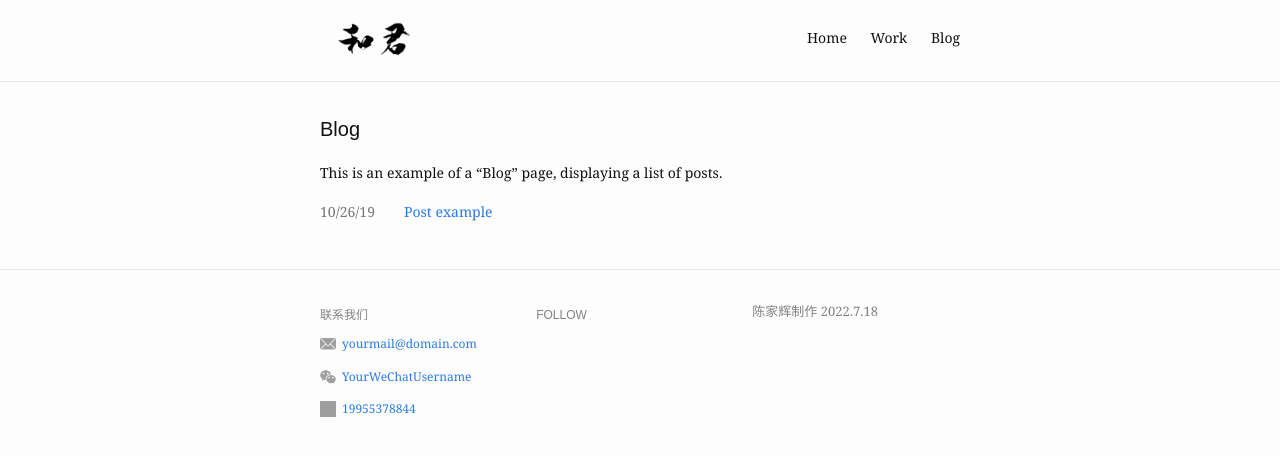
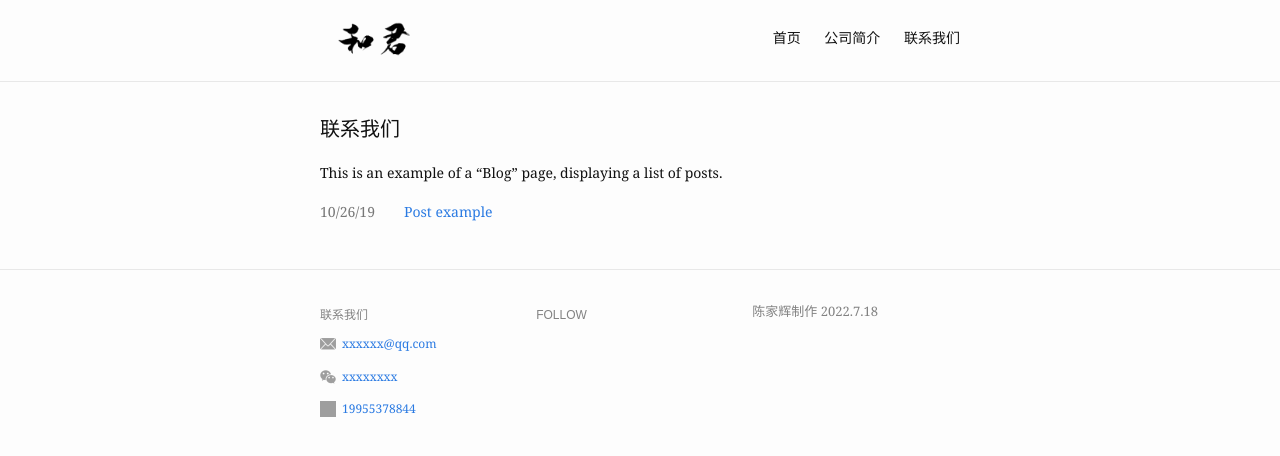
Before and after one commit to 321324533/jekyll, a Jekyll site: the page built from 联系我们.md, in a window 1280 px wide. Shown: the top 456 px of the page. Built offline with Jekyll 4.4.1, drawn with Linux system fonts in a browser that asks for light colours.

Commit message:
modified1

```diff
--- a/_config.yml
+++ b/_config.yml
@@ -11,19 +11,19 @@ google_analytics: "UA-121636368-3"
 
 header:
   pages:
-    - name: Home
+    - name: 首页
       slug: /
-    - name: Work
-    - name: Blog
+    - name: 公司简介
+    - name: 联系我们
 
 footer:
   show_powered_by: true
   contact:
     - name: Email
-      value: yourmail@domain.com
+      value: xxxxxx@qq.com
       link: mailto:yourmail@domain.com
     - name: WeChat
-      value: YourWeChatUsername
+      value: xxxxxxxx
       link: "#"
     - name: phone
       value: 19955378844
--- a/blog.md
+++ b/联系我们.md
@@ -1,7 +1,7 @@
 ---
-layout: blog
-title: Blog
-slug: /blog
+layout: 联系我们
+title: 联系我们
+slug: /联系我们
 ---
 
 This is an example of a "Blog" page, displaying a list of posts.
```
Also changed, not shown: index.md (+5 -1 lines), 公司简介.md (renamed from work.md, +3 -3 lines), _layouts/公司简介.html (renamed from _layouts/work.html), _layouts/联系我们.html (renamed from _layouts/blog.html).
